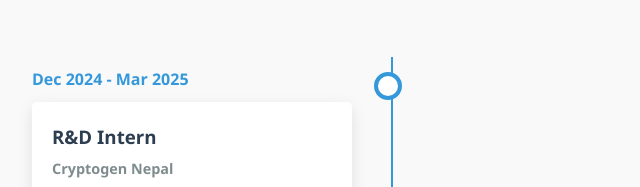
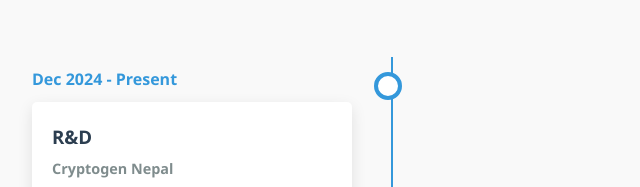
Before and after one commit to prabhat-np/portfolio, a plain HTML site: page index.html in a window 1280 px wide. Shown: the part 2833-3020 px from the top of the page, 248-888 px from the left. Drawn offline with Linux system fonts and the light colour scheme.

Commit message:
working exp updated

```diff
--- a/index.html
+++ b/index.html
@@ -149,9 +149,9 @@
             <h2 class="section-title">Experience & Education</h2>
             <div class="timeline">
                 <div class="timeline-item">
-                    <div class="timeline-date">Dec 2024 - Mar 2025</div>
+                    <div class="timeline-date">Dec 2024 - Present</div>
                     <div class="timeline-content">
-                        <h3>R&D Intern</h3>
+                        <h3>R&D</h3>
                         <h4>Cryptogen Nepal</h4>
                         <p>Collaborated with both offensive and defensive security teams, gaining hands-on experience with their tools, techniques, and methodologies. Researched phishing campaigns and identified security vulnerabilities.</p>
                     </div>
```
